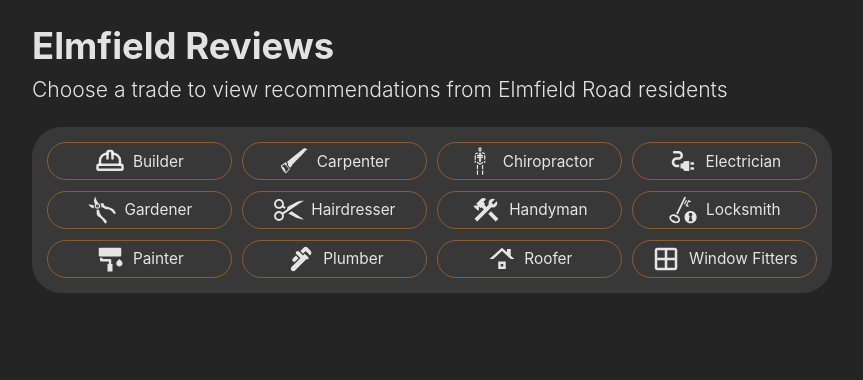
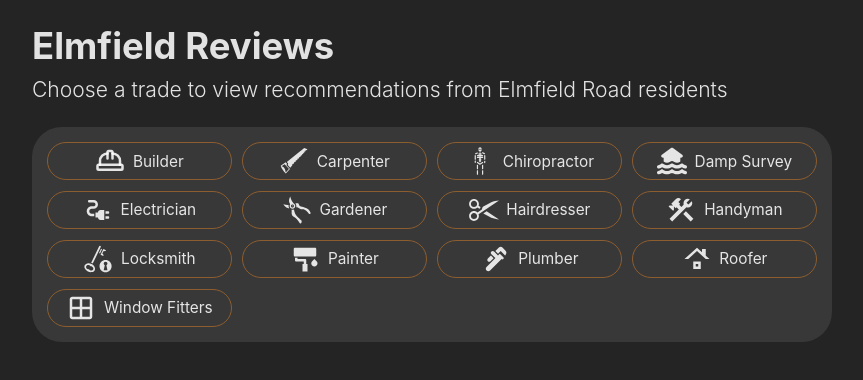
Before and after one commit to LukeTwomey/elmfield-reviews, a React (Vite) app: page / in a window 1280 px wide. Shown: the top 380 px of the page, without its empty margins (208-1071 px from the left). Built offline with nearby package versions, Linux system fonts and the light colour scheme; no server answers.

Commit message:
Add damp survey

```diff
--- a/src/components/TradeTiles.tsx
+++ b/src/components/TradeTiles.tsx
@@ -17,12 +17,14 @@ import {
 import { RiPaintBrushFill } from "react-icons/ri";
 import { RxScissors } from "react-icons/rx";
 import { LuHardHat } from "react-icons/lu";
+import { FaHouseFloodWater } from "react-icons/fa6";
 
 const TradeTiles = ({ onClick, selectedTrade }) => {
   const trades = [
     { trade: "Builder", icon: <LuHardHat /> },
     { trade: "Carpenter", icon: <GiHandSaw /> },
     { trade: "Chiropractor", icon: <GiSkeleton /> },
+    { trade: "Damp Survey", icon: <FaHouseFloodWater /> },
     { trade: "Electrician", icon: <MdOutlineElectricalServices /> },
     { trade: "Gardener", icon: <GiGardeningShears /> },
     { trade: "Hairdresser", icon: <RxScissors /> },
```
